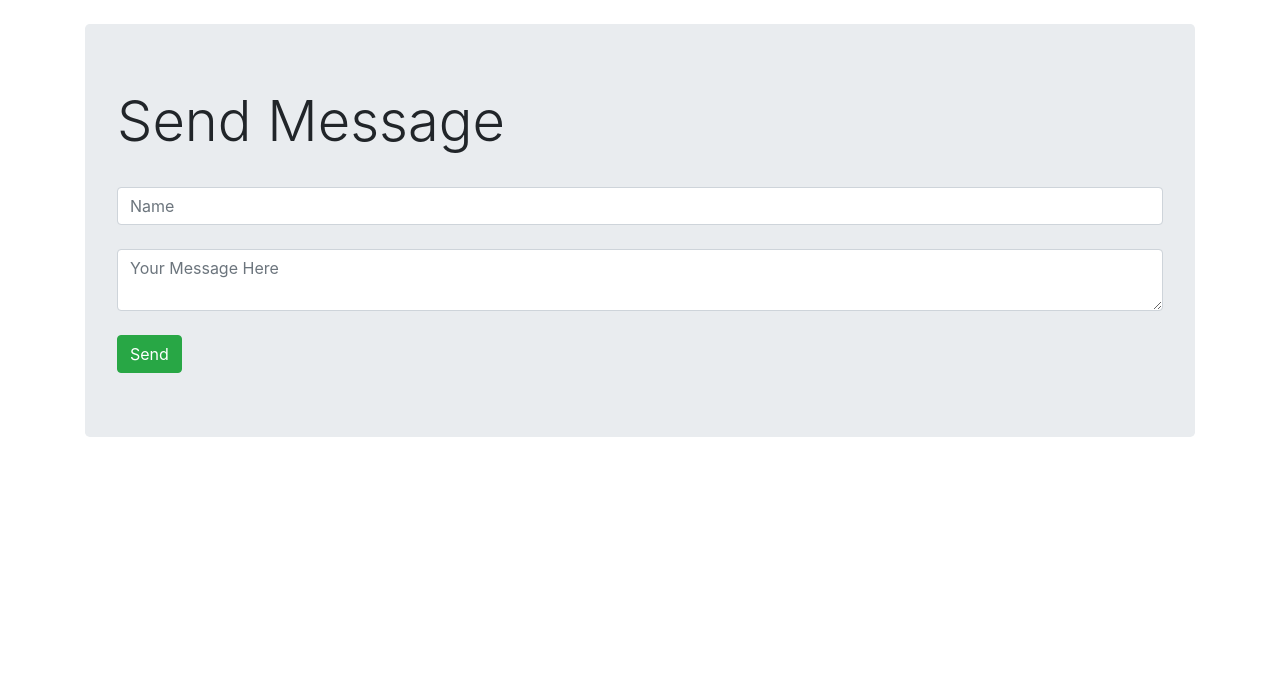
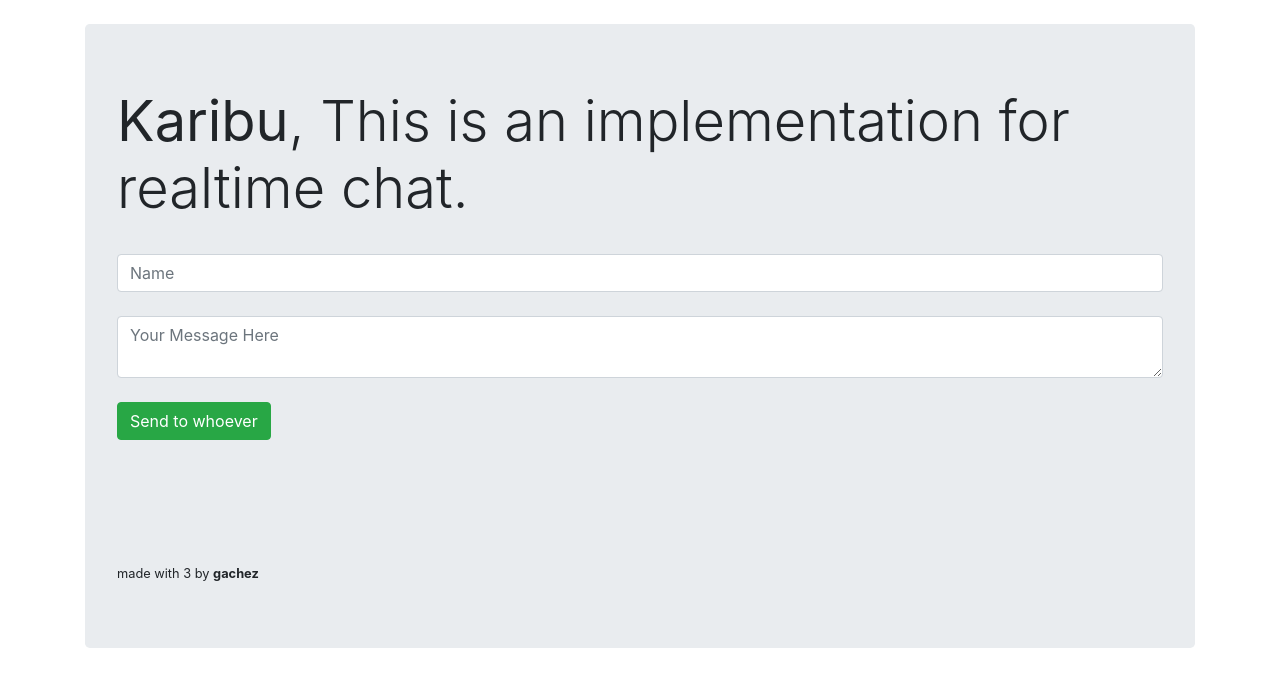
Before and after one commit to gachez/chat-app, a website: page index.html in a window 1280 px wide. Drawn offline with nearby package versions, Linux system fonts and the light colour scheme.

Commit message:
fronted html done

```diff
--- a/index.html
+++ b/index.html
@@ -9,15 +9,22 @@
 <body>
 <div class="container">
  <br>
- <div class="jumbotron">
- <h1 class="display-4">Send Message</h1>
+ <div class="jumbotron fluid">
+ <h1 class="display-4"><strong>Karibu</strong>, This is an implementation for realtime chat.</h1>
  <br>
  <input id = "name" class="form-control" placeholder="Name">
  <br>
  <textarea id = "message" class="form-control" placeholder="Your Message Here">
 </textarea>
  <br>
- <button id="send" class="btn btn-success">Send</button>
+ <button id="send" class="btn btn-success">Send to whoever</button>
+ <br />
+ <br />
+ <br />
+ <br />
+ <br />
+ <br />
+ <small>made with 3 by <strong>gachez</strong></small>
  </div>
  <div id="messages">
 
--- a/models/message.model.js
+++ b/models/message.model.js
@@ -11,3 +11,5 @@ const Message = new mongoose.Schema({
         required: true
     }
 });
+
+module.exports = mongoose.model('Message', Message);
--- a/package.json
+++ b/package.json
@@ -9,6 +9,7 @@
   "author": "",
   "license": "ISC",
   "dependencies": {
+    "body-parser": "^1.19.0",
     "express": "^4.17.1",
     "mongoose": "^5.9.12"
   },
```
Also changed, not shown: index.js (+15 -1 lines), config/db.js (added).
